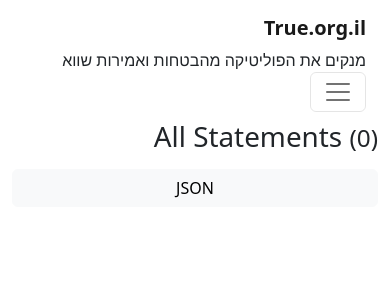
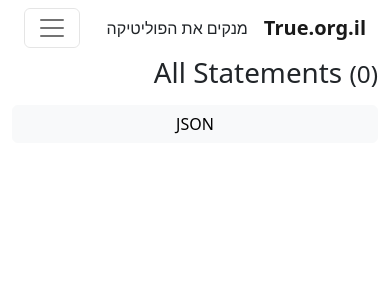
Before and after one commit to nonZero/TruePolitics, a Django app: page / in a window 390 px wide. Shown: the top 300 px of the page. Run offline with Django 4.2, Linux system fonts and the light colour scheme; data that the repository does not hold is empty; some libraries are stand-ins or nearby versions.

Commit message:
fix: shorter brand for mobile

```diff
--- a/statements/templates/base.html
+++ b/statements/templates/base.html
@@ -23,7 +23,10 @@
                 True.org.il
             </a>
             <div class="flex-fill">
-                    מנקים את הפוליטיקה מהבטחות ואמירות שווא
+                    מנקים את הפוליטיקה
+                    <span class="d-none d-sm-inline">
+                        מהבטחות ואמירות שווא
+                    </span>
             </div>
             <button class="d-block d-md-none navbar-toggler d-flex"
                     type="button"
```
